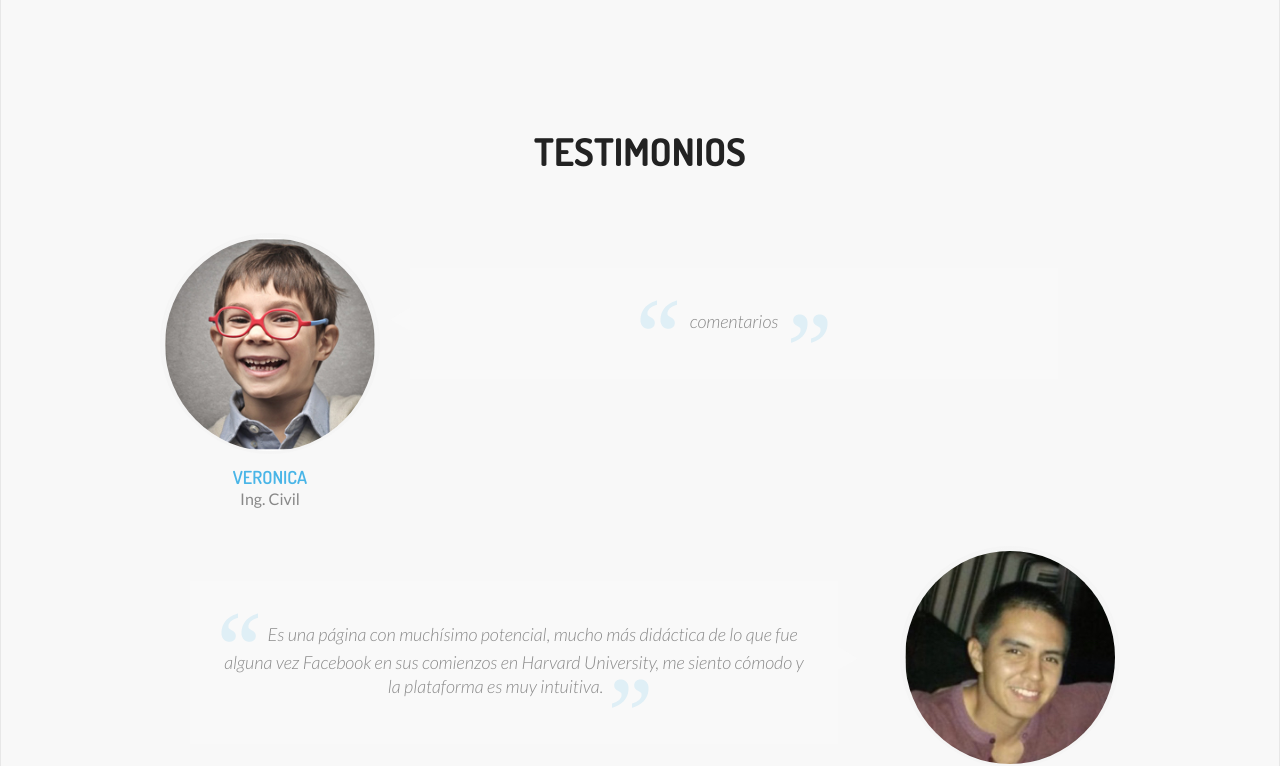
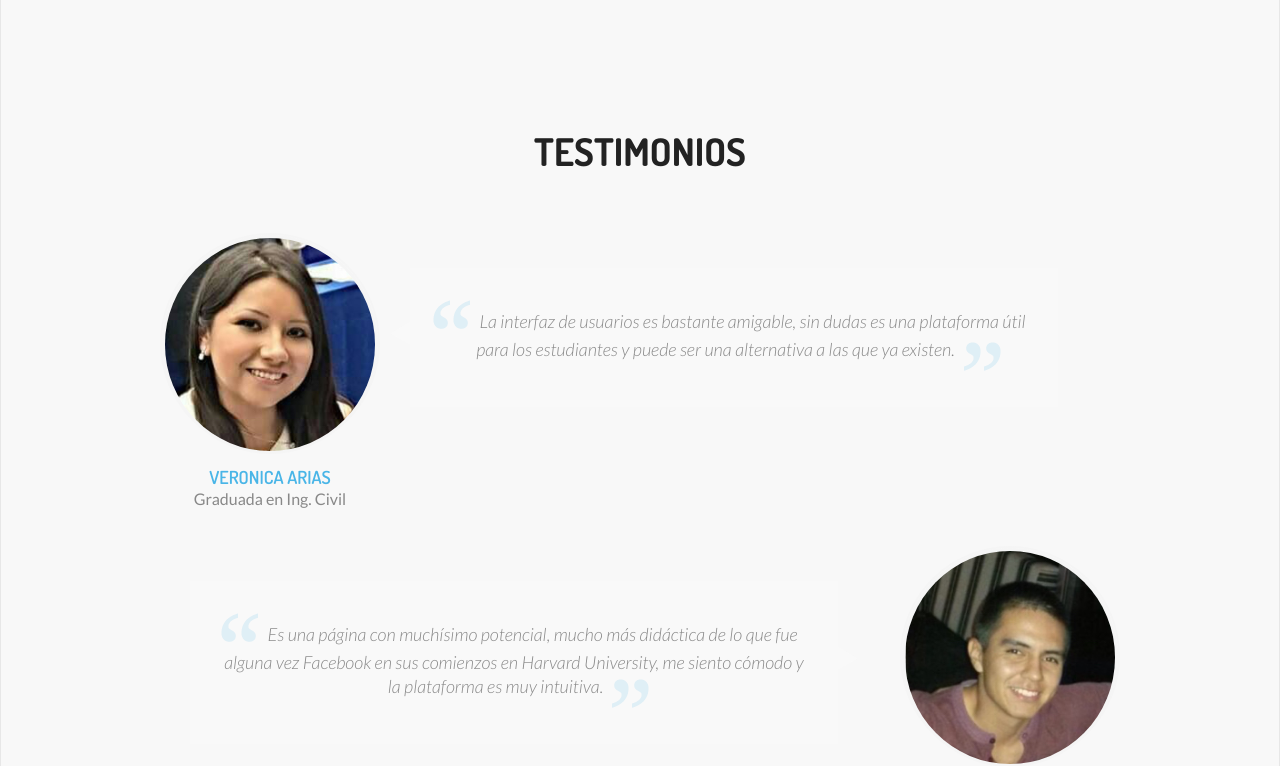
Before and after one commit to ghamtre/gruniv, a Rails app: page / in a window 1280 px wide. Shown: the part 3153-3919 px from the top of the page. Run offline with Rails 7, Linux system fonts and the light colour scheme; style sheets or scripts are compiled from the project's sources; parts of the project's set-up code (start-up, migrations or seed data) failed here and were passed over; some libraries are stand-ins or nearby versions; some web fonts are replaced.

Commit message:
final client

```diff
--- a/app/views/pages/home.html.erb
+++ b/app/views/pages/home.html.erb
@@ -366,12 +366,12 @@ function resizeText() {
   <div class="client_area ">
     <div class="client_section animated  fadeInUp wow">
       <div class="client_profile">
-        <div class="client_profile_pic"><img src="img/client-pic1.jpg" alt=""></div>
-        <h3>Veronica </h3>
-        <span>Ing. Civil</span> </div>
+        <div class="client_profile_pic"><img src="img/veronica.jpg" alt=""></div>
+        <h3>Veronica Arias</h3>
+        <span>Graduada en Ing. Civil</span> </div>
       <div class="quote_section">
         <div class="quote_arrow"></div>
-        <p><b><img src="img/quote_sign_left.png" alt=""></b> comentarios <small><img src="img/quote_sign_right.png" alt=""></small> </p>
+        <p><b><img src="img/quote_sign_left.png" alt=""></b>La interfaz de usuarios es bastante amigable, sin dudas es una plataforma útil para los estudiantes y puede ser una alternativa a las que ya existen.<small><img src="img/quote_sign_right.png" alt=""></small> </p>
       </div>
       <div class="clear"></div>
     </div>
```
Also changed, not shown: public/img/client-pic1.jpg (deleted), public/img/veronica.jpg (added), 3 other files.
